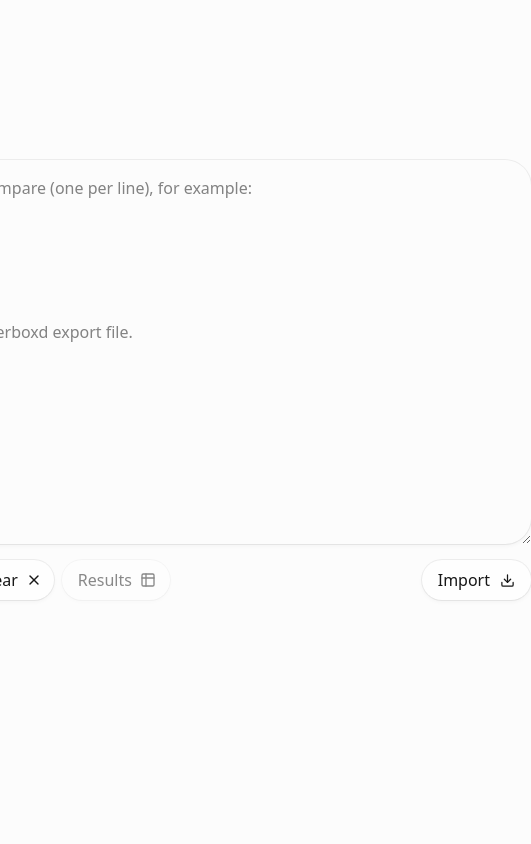
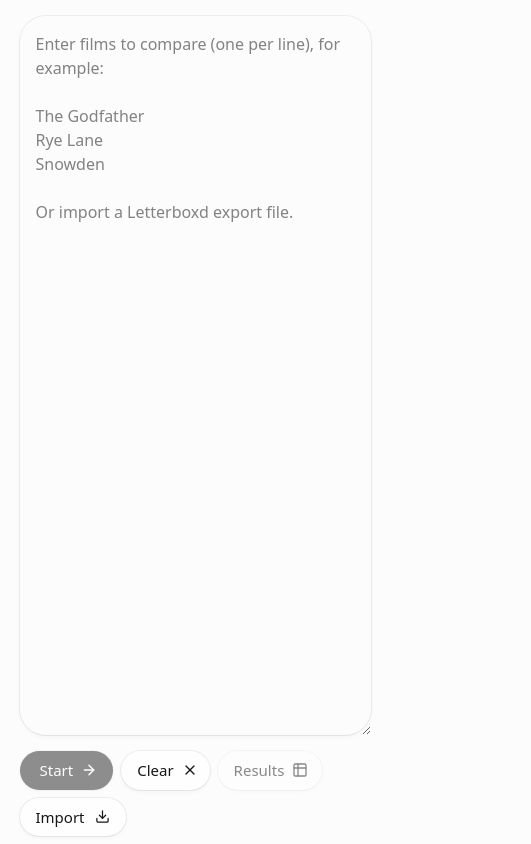
Before and after one commit to nocdn/films-elo, a Next.js app: page / in a window 390 px wide. Shown: the whole page, 531 px wide, since content can reach past the window. Built offline with nearby package versions, Linux system fonts and the light colour scheme; what tailwindcss-motion would draw is missing.

Commit message:
feat: add initial mobile support

```diff
--- a/app/comparisons/page.tsx
+++ b/app/comparisons/page.tsx
@@ -16,9 +16,9 @@ function ComparisonOption({ film, onPick }: ComparisonOptionProps) {
   return (
     <button
       onMouseDown={onPick}
-      className="flex h-[496px] w-[267px] cursor-pointer flex-col items-center focus:outline-none"
+      className="flex w-[clamp(6.5rem,19svh,10.5rem)] cursor-pointer flex-col items-center focus:outline-none md:h-[496px] md:w-[267px]"
     >
-      <div className="border-shadow h-[400px] w-[267px] overflow-hidden rounded-xl">
+      <div className="border-shadow aspect-[2/3] w-full overflow-hidden rounded-xl">
         {film.posterUrl ? (
           <img
             src={film.posterUrl}
@@ -27,12 +27,12 @@ function ComparisonOption({ film, onPick }: ComparisonOptionProps) {
           />
         ) : (
           <div className="border-shadow flex h-full w-full items-center justify-center rounded-xl bg-gray-100 [corner-shape:squircle]">
-            <FilmIcon className="h-16 w-16 text-gray-300" />
+            <FilmIcon className="h-10 w-10 text-gray-300 md:h-16 md:w-16" />
           </div>
         )}
       </div>
-      <div className="mt-4 h-[80px] w-[267px] overflow-hidden px-1">
-        <p className="w-full text-center text-base leading-tight break-words whitespace-normal text-gray-700">
+      <div className="mt-1.5 h-[clamp(2rem,5svh,2.8rem)] w-full overflow-hidden px-1 md:mt-4 md:h-[80px]">
+        <p className="w-full text-center text-[14px] leading-tight break-words whitespace-normal text-gray-700 md:text-base">
           {film.name}
           {film.year && <span className="ml-1 text-gray-400">({film.year})</span>}
         </p>
@@ -81,7 +81,7 @@ export default function Comparisons() {
 
   if (isLoading || !currentPair) {
     return (
-      <div className="flex h-full items-center justify-center">
+      <div className="flex h-svh w-full items-center justify-center">
         <div className="text-gray-400">Loading...</div>
       </div>
     )
@@ -90,11 +90,16 @@ export default function Comparisons() {
   const [filmA, filmB] = currentPair
 
   return (
-    <>
-      <Link href="/" prefetch={true} className="absolute top-4 left-4 flex items-center gap-2">
+    <div className="flex h-svh w-full flex-col overflow-hidden md:h-auto md:overflow-visible">
+      <div className="mt-4 flex w-full shrink-0 items-start justify-between px-4 md:mt-0 md:px-0">
+        <Link
+          href="/"
+          prefetch={true}
+          className="flex items-center gap-2 md:absolute md:top-4 md:left-4"
+        >
           <ArrowLeft className="h-4 w-4" /> Back
         </Link>
-      <div className="absolute top-4 right-4 flex flex-col items-end gap-1">
+        <div className="flex flex-col items-end gap-1 md:absolute md:top-4 md:right-4">
           <div className="text-sm text-gray-500">{totalMatches} comparisons</div>
           <div className="h-1.5 w-32 overflow-hidden rounded-full bg-gray-200">
             <div
@@ -104,15 +109,16 @@ export default function Comparisons() {
           </div>
           <div className="text-xs text-gray-400">{completionPercentage}% to minimum</div>
         </div>
-      <div className="mt-40 flex flex-col items-center justify-center gap-20">
-        <div className="flex items-center gap-12">
+      </div>
+      <div className="flex min-h-0 flex-1 flex-col items-center justify-between px-4 pt-2 pb-4 md:mt-40 md:min-h-fit md:flex-none md:justify-center md:gap-20 md:px-0 md:pt-0 md:pb-0">
+        <div className="flex min-h-0 w-full flex-1 flex-col items-center justify-center gap-3 md:w-auto md:flex-none md:flex-row md:items-center md:justify-center md:gap-12">
           <ComparisonOption film={filmA} onPick={() => handleChoice(filmA.id, filmB.id)} />
-          <p className="text-gray-400/50">vs</p>
+          <p className="hidden text-sm text-gray-400/50 md:block md:text-base">vs</p>
           <ComparisonOption film={filmB} onPick={() => handleChoice(filmB.id, filmA.id)} />
         </div>
         <Link
           href="/results"
-          className={`border-shadow text-secondary-foreground flex items-center justify-center gap-2 rounded-4xl bg-[#FEFEFE] py-2 pr-3.5 pl-4 duration-50 ${
+          className={`border-shadow text-secondary-foreground mt-3 flex shrink-0 items-center justify-center gap-2 rounded-4xl bg-[#FEFEFE] py-2 pr-3.5 pl-4 duration-50 md:mt-0 ${
             completionPercentage >= 100
               ? "cursor-pointer transition-all active:scale-97"
               : "cursor-not-allowed opacity-50"
@@ -122,6 +128,6 @@ export default function Comparisons() {
           Results <Table2 size={16} />
         </Link>
       </div>
-    </>
+    </div>
   )
 }
--- a/app/page.tsx
+++ b/app/page.tsx
@@ -130,9 +130,9 @@ export default function Home() {
   const canShowResults = hasExistingSession && state.matchHistory.length > 0
 
   return (
-    <div className="mt-40 flex flex-col gap-4">
+    <div className="flex h-svh min-h-0 flex-col gap-4 overflow-hidden px-1 pt-4 pb-2 md:mx-0 md:mt-40 md:h-auto md:overflow-visible md:px-0 md:pt-0 md:pb-0">
       {showLetterboxdInstructions ? (
-        <div className="border-shadow flex min-h-96 w-2xl flex-col rounded-4xl p-5 [corner-shape:squircle]">
+        <div className="border-shadow flex min-h-0 w-[min(90vw,42rem)] flex-1 flex-col overflow-y-auto rounded-4xl p-5 [corner-shape:squircle] md:min-h-96 md:flex-none md:overflow-visible">
           <div className="flex items-start justify-between">
             <h2 className="font-inter flex items-center gap-2 text-lg font-medium">
               <LetterboxdLogo
@@ -193,7 +193,7 @@ export default function Home() {
         </div>
       ) : (
         <textarea
-          className="border-shadow min-h-96 w-2xl rounded-4xl p-4 [corner-shape:squircle] focus:outline-none"
+          className="border-shadow h-auto min-h-0 w-[min(90vw,42rem)] flex-1 overflow-y-auto rounded-4xl p-4 [corner-shape:squircle] focus:outline-none md:min-h-96 md:flex-none md:overflow-visible"
           placeholder={`Enter films to compare (one per line), for example:
 
 The Godfather
@@ -206,11 +206,11 @@ Or import a Letterboxd export file.`}
           disabled={isStarting || isImporting}
         />
       )}
-      <div className="flex gap-2">
+      <div className="flex w-[min(90vw,42rem)] shrink-0 flex-wrap items-center gap-2">
         {hasExistingSession ? (
           <Link
             href="/comparisons"
-            className="border-shadow flex cursor-pointer items-center justify-center gap-2 rounded-4xl bg-[#202020] py-2 pr-4 pl-5 text-white transition-all duration-50 active:scale-97"
+            className="border-shadow flex cursor-pointer items-center justify-center gap-2 rounded-4xl bg-[#202020] py-2 pr-4 pl-5 text-[15px] text-white transition-all duration-50 active:scale-97 md:text-base"
           >
             Continue <ArrowRight size={16} strokeWidth={2.25} />
           </Link>
@@ -218,7 +218,7 @@ Or import a Letterboxd export file.`}
           <button
             onMouseDown={handleStart}
             disabled={isStarting || isImporting || filmInput.trim().length === 0}
-            className="border-shadow flex cursor-pointer items-center justify-center gap-2 rounded-4xl bg-[#202020] py-2 pr-4 pl-5 text-white transition-all duration-50 not-disabled:active:scale-97 disabled:cursor-not-allowed disabled:opacity-50"
+            className="border-shadow flex cursor-pointer items-center justify-center gap-2 rounded-4xl bg-[#202020] py-2 pr-4 pl-5 text-[15px] text-white transition-all duration-50 not-disabled:active:scale-97 disabled:cursor-not-allowed disabled:opacity-50 md:text-base"
           >
             {isStarting ? (
               <>
@@ -234,14 +234,14 @@ Or import a Letterboxd export file.`}
         <button
           onMouseDown={handleClear}
           disabled={isStarting || isImporting}
-          className="border-shadow text-secondary-foreground flex cursor-pointer items-center justify-center gap-2 rounded-4xl bg-[#FEFEFE] py-2 pr-3 pl-4 transition-all duration-50 not-disabled:active:scale-97 disabled:cursor-not-allowed disabled:opacity-50"
+          className="border-shadow text-secondary-foreground flex cursor-pointer items-center justify-center gap-2 rounded-4xl bg-[#FEFEFE] py-2 pr-3 pl-4 text-[15px] transition-all duration-50 not-disabled:active:scale-97 disabled:cursor-not-allowed disabled:opacity-50 md:text-base"
         >
           Clear <X size={16} />
         </button>
         {canShowResults ? (
           <Link
             href="/results"
-            className="border-shadow text-secondary-foreground flex cursor-pointer items-center justify-center gap-2 rounded-4xl bg-[#FEFEFE] py-2 pr-3.5 pl-4 transition-all duration-50 active:scale-97"
+            className="border-shadow text-secondary-foreground flex cursor-pointer items-center justify-center gap-2 rounded-4xl bg-[#FEFEFE] py-2 pr-3.5 pl-4 text-[15px] transition-all duration-50 active:scale-97 md:text-base"
           >
             Results <Table2 size={16} />
           </Link>
@@ -249,18 +249,19 @@ Or import a Letterboxd export file.`}
           <button
             type="button"
             disabled
-            className="border-shadow text-secondary-foreground flex cursor-not-allowed items-center justify-center gap-2 rounded-4xl bg-[#FEFEFE] py-2 pr-3.5 pl-4 opacity-50"
+            className="border-shadow text-secondary-foreground flex cursor-not-allowed items-center justify-center gap-2 rounded-4xl bg-[#FEFEFE] py-2 pr-3.5 pl-4 text-[15px] opacity-50 md:text-base"
           >
             Results <Table2 size={16} />
           </button>
         )}
+        <div className="order-last flex w-full items-center gap-3.5 md:order-none md:ml-auto md:w-auto">
           <Popover.Root open={isImportOpen} onOpenChange={setIsImportOpen}>
             <button
               type="button"
               ref={importButtonRef}
               onClick={handleImportToggle}
               disabled={isStarting || isImporting}
-            className="border-shadow text-secondary-foreground ml-auto flex cursor-pointer items-center justify-center gap-2.5 rounded-4xl bg-[#FEFEFE] py-2 pr-4 pl-4 disabled:cursor-not-allowed disabled:opacity-50"
+              className="border-shadow text-secondary-foreground flex w-fit cursor-pointer items-center justify-center gap-2.5 rounded-4xl bg-[#FEFEFE] py-2 pr-4 pl-4 text-[15px] disabled:cursor-not-allowed disabled:opacity-50 md:text-base"
             >
               {isImporting ? (
                 <>
@@ -287,6 +288,13 @@ Or import a Letterboxd export file.`}
               </Popover.Positioner>
             </Popover.Portal>
           </Popover.Root>
+          {hasExistingSession && (
+            <div className="flex flex-col justify-center text-xs leading-tight text-gray-500 md:hidden">
+              <span>{state.matchHistory.length} comparisons made</span>
+              <span>{state.films.length} films</span>
+            </div>
+          )}
+        </div>
         <input
           ref={importFileInputRef}
           type="file"
@@ -298,7 +306,7 @@ Or import a Letterboxd export file.`}
       {importError && <p className="text-sm text-red-500">{importError}</p>}
       {importSummary && <p className="ml-0.5 text-sm text-gray-500">{importSummary}</p>}
       {hasExistingSession && (
-        <p className="text-sm text-gray-500">
+        <p className="hidden text-sm text-gray-500 md:block">
           {state.matchHistory.length} comparisons made • {state.films.length} films
         </p>
       )}
```
Lines whose indentation alone changed are shown as unchanged.
